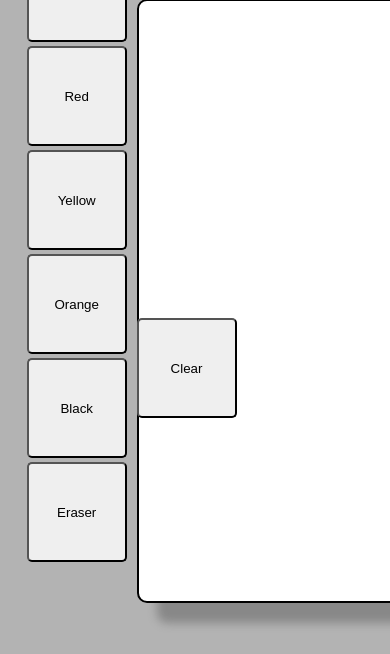
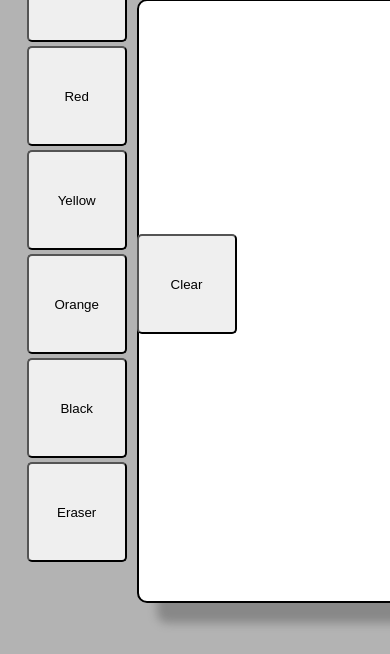
Before and after one commit to Yash009/Paintx, a PHP site: page /index.html in a window 390 px wide; the page is wider, and only the part inside the window is pictured. Shown: the part 190-844 px from the top of that part. Run offline with PHP 8.4, Linux system fonts and the light colour scheme.

Commit message:
moved clear button

```diff
--- a/style.css
+++ b/style.css
@@ -42,7 +42,7 @@ button{
 @media screen and (max-width: 1100px) {
     #clr{
         position:absolute !important;
-        top:60% !important;
+        top:50% !important;
         left:30% !important;
     }
 
```
